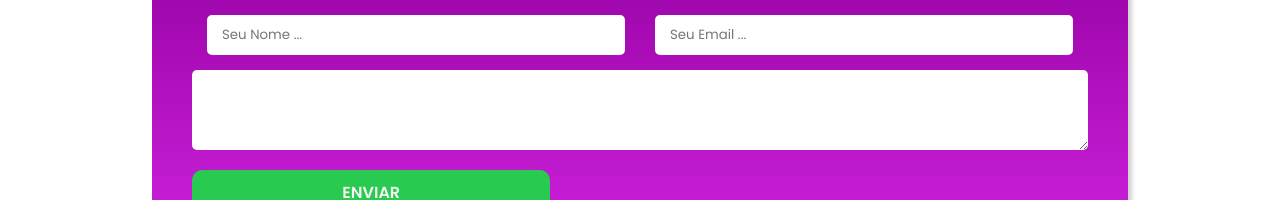
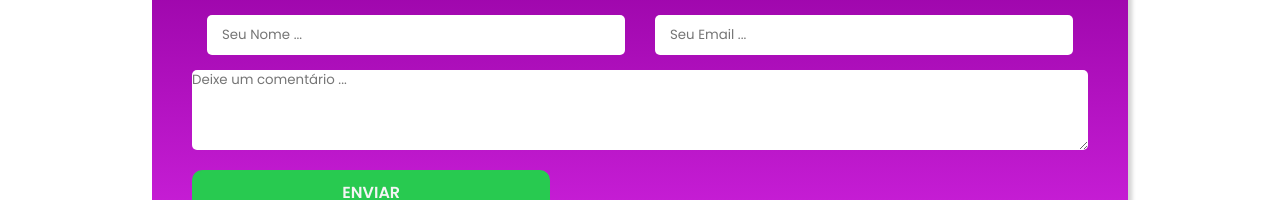
Before and after one commit to masbrito/yougo, a React (Create React App) app: page /contact in a window 1280 px wide. Shown: the part 558-758 px from the top of the page. Built offline with nearby package versions, Linux system fonts and the light colour scheme.

Commit message:
feat: teste de email

```diff
--- a/package.json
+++ b/package.json
@@ -3,6 +3,7 @@
   "version": "0.1.0",
   "private": true,
   "dependencies": {
+    "@emailjs/browser": "^3.11.0",
     "@styled-icons/boxicons-regular": "^10.47.0",
     "@styled-icons/entypo-social": "^10.46.0",
     "@testing-library/jest-dom": "^5.16.5",
--- a/public/index.html
+++ b/public/index.html
@@ -1,8 +1,8 @@
 <!DOCTYPE html>
-<html lang="en">
+<html lang="pt-BR">
   <head>
     <meta charset="utf-8" />
-    <link rel="icon" href="shortcut icon" href="favicon.ico" type="image/x-icon" />
+    <link rel="shortcut icon" href="favicon.ico" type="image/x-icon" />
     <meta name="viewport" content="width=device-width, initial-scale=1" />
     <meta name="theme-color" content="#000000" />
     <meta
@@ -16,5 +16,6 @@
   <body>
     <noscript>You need to enable JavaScript to run this app.</noscript>
     <div id="root"></div>
+    <!-- Aqui fica o script do chat -->
   </body>
 </html>
--- a/src/App.js
+++ b/src/App.js
@@ -8,6 +8,7 @@ import About from "./pages/AboutUs/About";
 import Reading from "./pages/ProofReading/Reading";
 import Tutorial from "./pages/TutorialAccess/Tutorial";
 import PasswordCard from "./pages/PasswordForProof/PasswordCard";
+
 
 function App() {
   return (
--- a/src/index.js
+++ b/src/index.js
@@ -1,6 +1,7 @@
 import React from 'react';
 import ReactDOM from 'react-dom/client';
 import App from './App';
+
 
 const root = ReactDOM.createRoot(document.getElementById('root'));
 root.render(
--- a/src/pages/Contact/Contact.js
+++ b/src/pages/Contact/Contact.js
@@ -1,14 +1,43 @@
-import React from "react";
+
 import Header from "../../components/Header/Header";
 import Footer from "../../components/Footer/Footer";
 import { Container, Texts, Cards, Forms, Images } from "./styles";
-
+import { useState } from 'react';
+import emailjs from '@emailjs/browser'
 import Adress_Rafiki from "./assets/Address_Rafiki.png";
 import Address from "./assets/Address.png";
 import CellPhone from "./assets/CellPhone.png";
 import Mail from "./assets/Mail.png";
 
 export default function Contact() {
+    const [name, setName] = useState('')
+    const [email, setEmail]= useState('')
+    const [message, setMessage]= useState('')
+
+    const handleSignupForm = (e)=>{
+        e.preventDefault();
+        if(name === '' || email === '' || message=== ''){
+            alert("Preencha todos os campos!");
+            return;
+        }
+        const templateParams = {
+            from_name: name,
+            email: email,
+            message: message
+
+        }
+        emailjs.send("service_5ghyv9v", "template_ipohcw9", templateParams,"s0aiFfRq8FxdwkCJ5")
+    .then((response) => {
+        console.log("EMAIL ENVIADO", response.status, response.text)
+        setName('')
+        setEmail('')
+        setMessage('')
+
+    }, (erro) => {
+        console.log("ERRO: ", erro)
+    })
+    }
+
     return(
         <Container>
             <Header />
@@ -38,17 +67,38 @@ export default function Contact() {
                     </div>
                 </Cards>
 
-                <Forms>
+                <Forms onSubmit={handleSignupForm}>
                     <div className="card">
                         <h2>Formulário de Contato</h2>
                         <div className="info">
-                            <input type="text" placeholder="Seu Nome ..."/>
-                            <input type="text" placeholder="Seu Email ..."/>
+
+                            <input
+                            type="text"
+                            placeholder="Seu Nome ..."
+                            value={name}
+                            onChange={(e) => setName(e.target.value)}
+                            />
+
+                            <input
+                            type="email"
+                            placeholder="Seu Email ..."
+                            value={email}
+                            onChange={(e) => setEmail(e.target.value)}
+                            />
+
+
+
                         </div>
                         <div className="textarea">
-                            <textarea id="w3review" name="w3review" rows="4" cols="90"></textarea><br/>
-                        </div>
-                        <button>ENVIAR</button>
+                            <textarea id="w3review" name="w3review" rows="4" cols="90"
+                            placeholder="Deixe um comentário ..."
+                            value={message}
+                            onChange={(e) => setMessage(e.target.value)}
+                            /> <br/>
+                            </div>
+
+
+                        <button onClick={handleSignupForm} type="submit"> ENVIAR </button>
                     </div>
                 </Forms>
 
```
Also changed, not shown: 2 other files (tests, documents, lock files or other folders).
